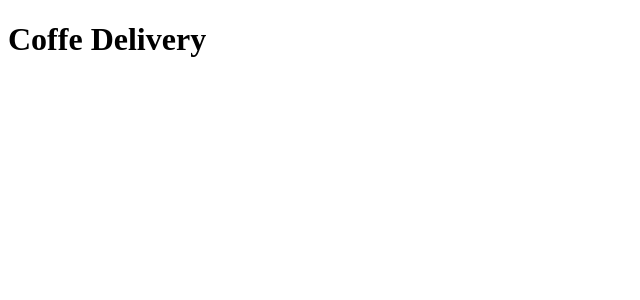
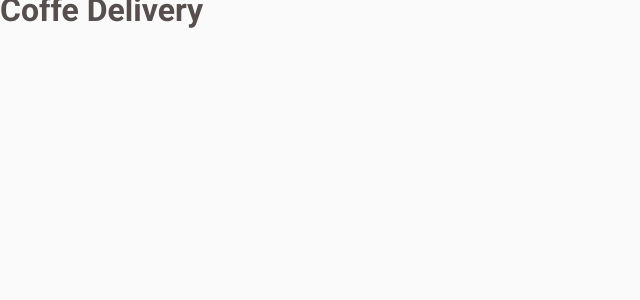
Before and after one commit to GeovaniJose/rocketseat-reactjs-2024-challenge-coffee-delivery, a React (Vite) app: page / in a window 1280 px wide. Shown: the top 300 px of the page, without its empty margins (0-640 px from the left). Built offline with nearby package versions, Linux system fonts and the light colour scheme.

Commit message:
feat: implement theme

```diff
--- a/index.html
+++ b/index.html
@@ -2,6 +2,11 @@
 <html lang="en">
   <head>
     <meta charset="UTF-8" />
+
+    <link rel="preconnect" href="https://fonts.googleapis.com" />
+    <link rel="preconnect" href="https://fonts.gstatic.com" crossorigin />
+    <link href="https://fonts.googleapis.com/css2?family=Baloo+2:wght@700;800&family=Roboto:wght@400;700&display=swap" rel="stylesheet" />
+
     <meta name="viewport" content="width=device-width, initial-scale=1.0" />
 
     <title>Coffee Delivery</title>
--- a/package.json
+++ b/package.json
@@ -11,7 +11,8 @@
   },
   "dependencies": {
     "react": "^18.2.0",
-    "react-dom": "^18.2.0"
+    "react-dom": "^18.2.0",
+    "styled-components": "^6.1.8"
   },
   "devDependencies": {
     "@rocketseat/eslint-config": "^2.2.2",
--- a/src/App.tsx
+++ b/src/App.tsx
@@ -1,7 +1,14 @@
+import { ThemeProvider } from 'styled-components'
+
+import { defaultTheme } from './styles/themes/default'
+import { GlobalStyle } from './styles/global'
+
 export function App() {
   return (
-    <>
+    <ThemeProvider theme={defaultTheme}>
       <h1>Coffe Delivery</h1>
-    </>
+
+      <GlobalStyle />
+    </ThemeProvider>
   )
 }
--- /dev/null
+++ b/src/styles/global.ts
@@ -0,0 +1,26 @@
+import { createGlobalStyle } from 'styled-components'
+
+import { mixins } from './mixins'
+
+export const GlobalStyle = createGlobalStyle`
+  * {
+    margin: 0;
+    padding: 0;
+    box-sizing: border-box;
+  }
+
+  body {
+    background: ${({ theme }) => theme.colors.background};
+    color: ${({ theme }) => theme.colors['base-text']};
+    -webkit-font-smoothing: antialiased
+  }
+
+  body, input, textarea, button {
+    ${mixins.fonts.textM}
+  }
+
+  button {
+    border: none;
+    cursor: pointer;
+  }
+`
--- /dev/null
+++ b/src/styles/mixins.ts
@@ -0,0 +1,89 @@
+import { css } from 'styled-components'
+
+export const mixins = {
+  fonts: {
+    titleXL: css`
+      font-family: 'Baloo 2', sans-serif;
+      font-size: 3rem;
+      line-height: 130%;
+      font-weight: 800;
+    `,
+
+    titleL: css`
+      font-family: 'Baloo 2', sans-serif;
+      font-size: 2rem;
+      line-height: 130%;
+      font-weight: 800;
+    `,
+
+    titleM: css`
+      font-family: 'Baloo 2', sans-serif;
+      font-size: 1.5rem;
+      line-height: 130%;
+      font-weight: 800;
+    `,
+
+    titleS: css`
+      font-family: 'Baloo 2', sans-serif;
+      font-size: 1.25rem;
+      line-height: 130%;
+      font-weight: 700;
+    `,
+
+    titleXS: css`
+      font-family: 'Baloo 2', sans-serif;
+      font-size: 1.125rem;
+      line-height: 130%;
+      font-weight: 700;
+    `,
+
+    textL: css`
+      font-family: 'Roboto', sans-serif;
+      font-size: 1.25rem;
+      line-height: 130%;
+      font-weight: 400;
+    `,
+
+    textM: css`
+      font-family: 'Roboto', sans-serif;
+      font-size: 1rem;
+      line-height: 130%;
+      font-weight: 400;
+    `,
+
+    textS: css`
+      font-family: 'Roboto', sans-serif;
+      font-size: 0.875rem;
+      line-height: 130%;
+      font-weight: 400;
+    `,
+
+    textXS: css`
+      font-family: 'Roboto', sans-serif;
+      font-size: 0.75rem;
+      line-height: 130%;
+      font-weight: 700;
+    `,
+
+    tag: css`
+      font-family: 'Roboto', sans-serif;
+      font-size: 0.625rem;
+      line-height: 130%;
+      font-weight: 700;
+    `,
+
+    buttonG: css`
+      font-family: 'Roboto', sans-serif;
+      font-size: 0.875rem;
+      line-height: 160%;
+      font-weight: 700;
+    `,
+
+    buttonM: css`
+      font-family: 'Roboto', sans-serif;
+      font-size: 0.75rem;
+      line-height: 160%;
+      font-weight: 400;
+    `,
+  },
+}
--- /dev/null
+++ b/src/styles/themes/default.ts
@@ -0,0 +1,23 @@
+export const defaultTheme = {
+  colors: {
+    white: '#FFFFFF',
+    background: '#FAFAFA',
+
+    'base-card': '#F3F2F2',
+    'base-input': '#EDEDED',
+    'base-button': '#E6E5E5',
+    'base-hover': '#D7D5D5',
+    'base-label': '#8D8686',
+    'base-text': '#574F4D',
+    'base-subtitle': '#403937',
+    'base-title': '#272221',
+
+    'purple-light': '#EBE5F9',
+    purple: '#8047F8',
+    'purple-dark': '#4B2995',
+
+    'yellow-light': '#F1E9C9',
+    yellow: '#DBAC2C',
+    'yellow-dark': '#C47F17',
+  },
+}
```
Also changed, not shown: src/@types/styles.d.ts (added, +8 -0 lines), 1 other file (tests, documents, lock files or other folders).
